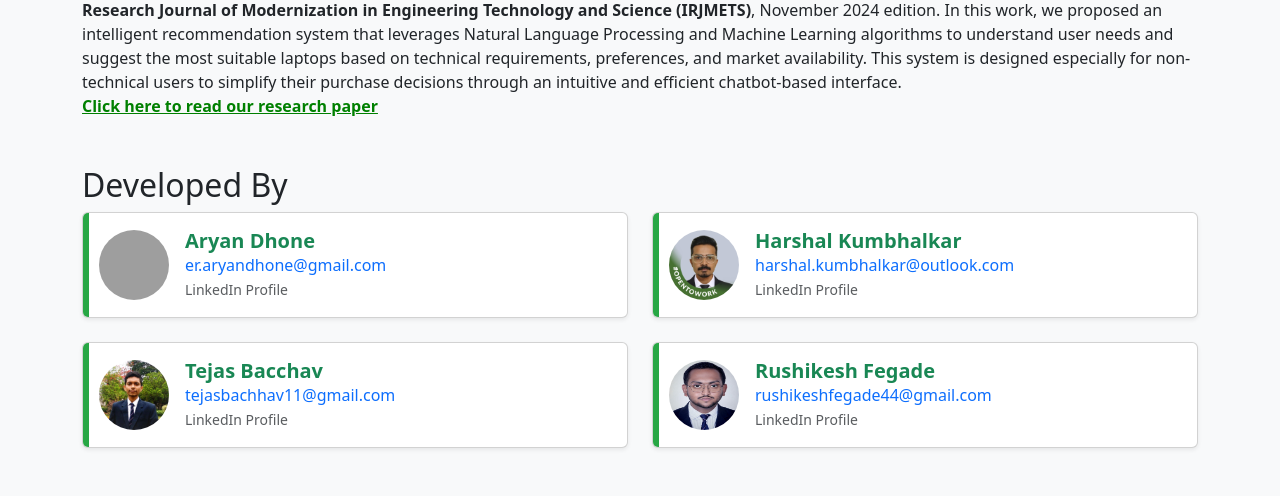
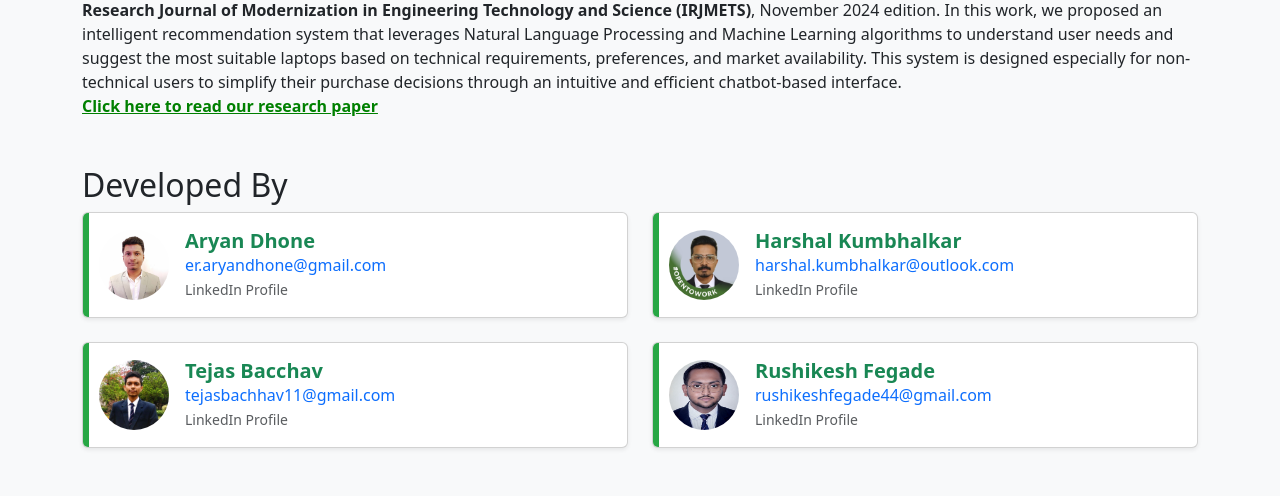
Before and after one commit to aryandhone555/GadgetGuru0.2, a Django app: page /about/ in a window 1280 px wide. Shown: the part 353-849 px from the top of the page. Run offline with Django 5.2, Linux system fonts and the light colour scheme; grey boxes are pictures that could not be loaded.

Commit message:
Update about.html

```diff
--- a/templates/about.html
+++ b/templates/about.html
@@ -135,7 +135,7 @@
                 <a href="https://linkedin.com/in/aryandhone555" target="_blank" class="dev-card-link">
                     <div class="card card-hover h-100 shadow-sm p-3">
                         <div class="d-flex align-items-center">
-                            <img src="https://drive.google.com/file/d/1FY7sWfTaFepHjfbzTTqDMDJiDz9pWtnM/view?usp=sharing" alt="Aryan Dhone" class="rounded-circle me-3" width="70" height="70">
+                            <img src="https://raw.githubusercontent.com/aryandhone555/GadgetGuru0.2/refs/heads/main/static/images/person1.jpg" alt="Aryan Dhone" class="rounded-circle me-3" width="70" height="70">
                             <div>
                                 <h5 class="mb-0 text-success fw-bold">Aryan Dhone</h5>
                                 <a href="mailto:er.aryandhone@gmail.com" class="text-decoration-none">er.aryandhone@gmail.com</a><br>
```
